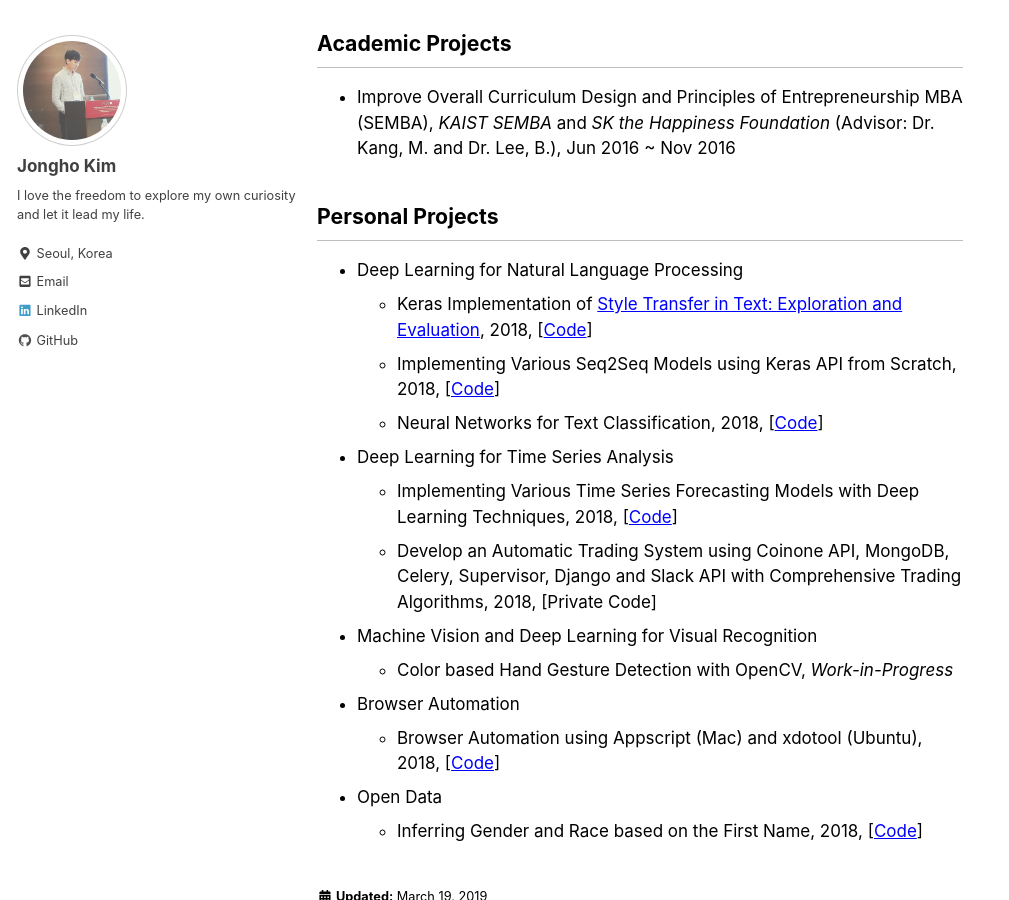
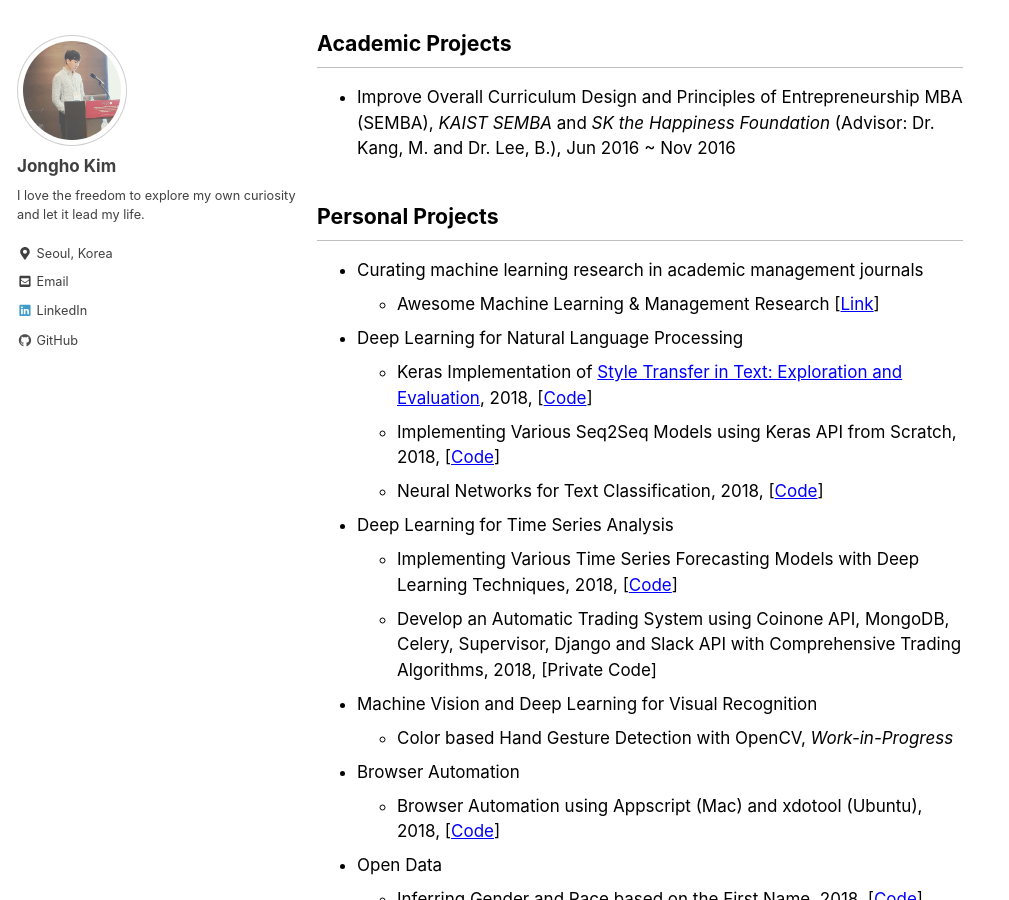
Before and after one commit to jonghkim/jonghkim.github.io, a Jekyll site: the page built from _pages/project.md, in a window 1280 px wide and 900 px high, scrolled down 883 px. Shown: the whole window, without its empty margins (0-1009 px from the left). Built offline with Jekyll 4.4.1, drawn with Linux system fonts in a browser that asks for light colours; nearby versions of some CDN libraries.

Commit message:
update personal project

```diff
--- a/_pages/project.md
+++ b/_pages/project.md
@@ -20,6 +20,8 @@ last_modified_at: 2019-03-19
 - Improve Overall Curriculum Design and Principles of Entrepreneurship MBA (SEMBA), *KAIST SEMBA* and *SK the Happiness Foundation* (Advisor: Dr. Kang, M. and Dr. Lee, B.), Jun 2016 ~ Nov 2016
 
 ## Personal Projects
+- Curating machine learning research in academic management journals
+    - Awesome Machine Learning & Management Research [[Link](https://github.com/jonghkim/awesome-machine-learning-management-research)]
 - Deep Learning for Natural Language Processing
     - Keras Implementation of [Style Transfer in Text: Exploration and Evaluation](https://arxiv.org/abs/1711.06861), 2018, [[Code](https://github.com/jonghkim/text-style-transfer-comparable-corpora)]
     - Implementing Various Seq2Seq Models using Keras API from Scratch, 2018, [[Code](https://github.com/jonghkim/keras-seq2seq-models)]
```
